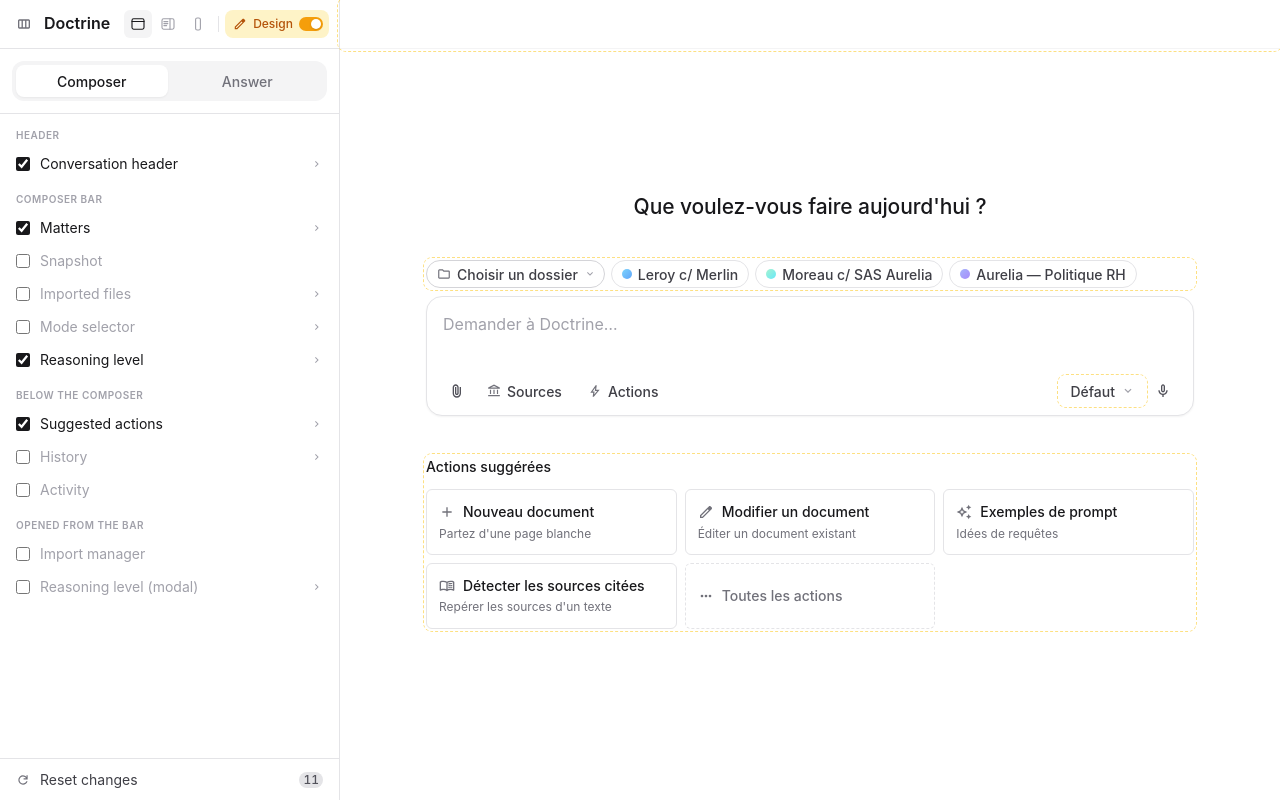
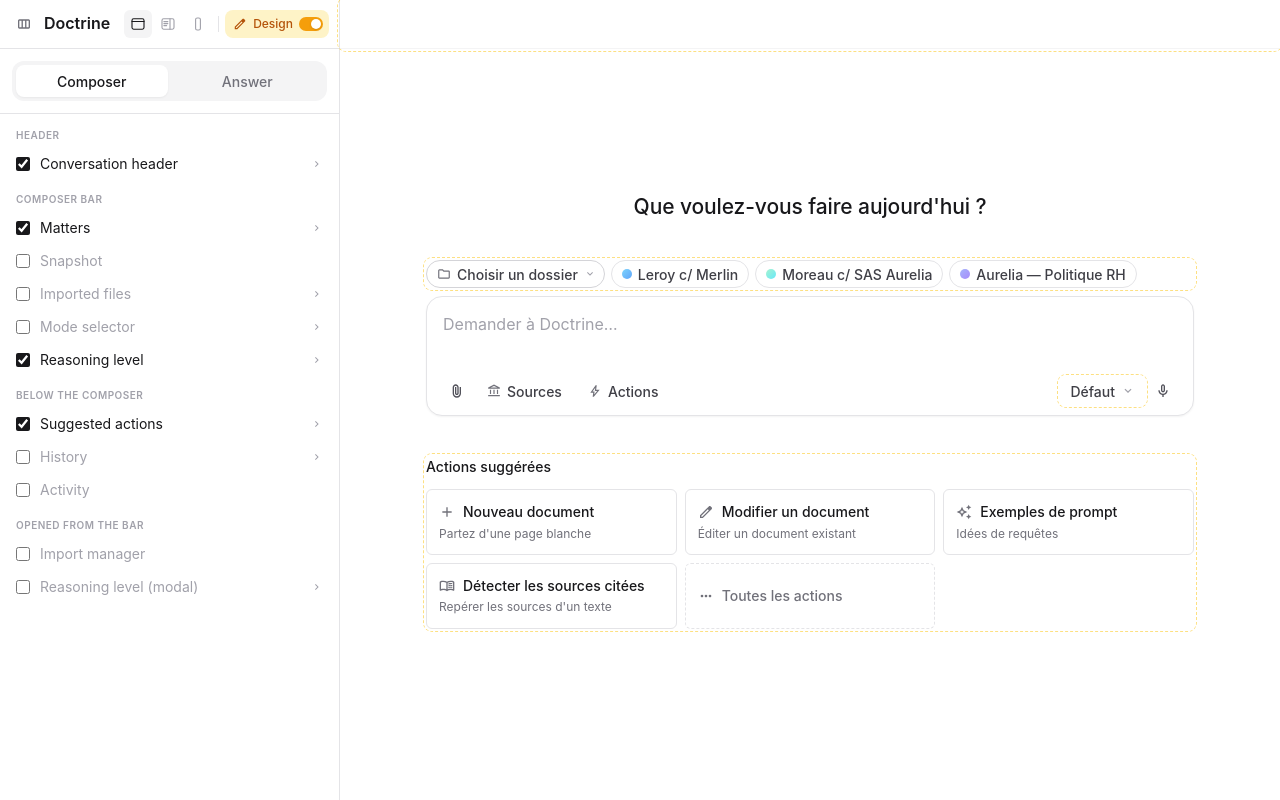
Before and after one commit to tguigue/assistant-2026-lab, a React (Vite) app: page / in a window 1280 px wide. Built offline with nearby package versions, Linux system fonts and the light colour scheme; a web font is replaced by a local one.

Commit message:
Doctrine wordmark resets to defaults; remove bottom Reset row
Co-Authored-By: Claude Opus 4.8 <noreply@anthropic.com>

```diff
--- a/src/components/CompactSettings.tsx
+++ b/src/components/CompactSettings.tsx
@@ -8,7 +8,6 @@ export function CompactSettings({ onCollapse }: { onCollapse?: () => void }) {
   const resetAllPrimitives = useChatbot((s) => s.resetAllPrimitives);
   const designMode = useChatbot((s) => s.highlightMode);
   const toggleDesignMode = useChatbot((s) => s.toggleHighlightMode);
-  const primitives = useChatbot((s) => s.primitives);
   const viewMode = useChatbot((s) => s.viewMode);
   const setViewMode = useChatbot((s) => s.setViewMode);
   // The inspected primitive lives in the store: clicking a primitive ON THE
@@ -27,15 +26,6 @@ export function CompactSettings({ onCollapse }: { onCollapse?: () => void }) {
     ...(surface === 'doc' ? groups.D : []),
   ].filter((p) => !p.chrome); // chrome (e.g. the "+" Context) isn't a configurable primitive
 
-  const modifiedCount = PRIMITIVES.reduce((n, p) => {
-    const v = primitives[p.code];
-    const dirty =
-      v.visible !== p.defaultVisible ||
-      v.variant !== p.defaultVariantId ||
-      (p.content && v.content !== p.content.defaultId);
-    return dirty ? n + 1 : n;
-  }, 0);
-
   return (
     <aside className="w-[340px] shrink-0 bg-white border-r border-zinc-200 flex flex-col min-h-0">
       <div className="flex items-center gap-1.5 px-2.5 py-2.5 border-b border-zinc-200">
@@ -48,7 +38,14 @@ export function CompactSettings({ onCollapse }: { onCollapse?: () => void }) {
             <Icon name="columns" className="size-4" />
           </button>
         )}
-        <div className="flex-1 t-large-semibold text-zinc-900 truncate">Doctrine</div>
+        {/* Clicking the wordmark resets everything to defaults — it's the "home" of the lab. */}
+        <button
+          onClick={resetAllPrimitives}
+          title="Reset everything to defaults"
+          className="flex-1 min-w-0 text-left t-large-semibold text-zinc-900 truncate hover:text-zinc-500 transition-colors"
+        >
+          Doctrine
+        </button>
         {/* All the small lab settings live here, quiet: surface + design mode. */}
         <SurfaceIconGroup />
         <span className="h-4 w-px bg-zinc-200" />
@@ -104,13 +101,6 @@ export function CompactSettings({ onCollapse }: { onCollapse?: () => void }) {
           <ScenarioList />
         )}
       </div>
-
-      {/* Footer — utilities only; disappears entirely when nothing was changed. */}
-      {modifiedCount > 0 && (
-        <div className="shrink-0 border-t border-zinc-200 px-2 py-1">
-          <ResetRow count={modifiedCount} onReset={resetAllPrimitives} />
-        </div>
-      )}
     </aside>
   );
 }
@@ -229,13 +219,6 @@ function ScenarioList() {
   );
 }
 
-/* Edit-scoped tools — quiet, identical "tool row" anatomy: a muted leading
-   icon + regular label + a trailing control. Amber appears only as the active
-   accent on the highlight switch, so the tools never out-shout the content. */
-// Footer rows — small/quiet, below the primary Composer/Answer tabs.
-// Match the primitive rows: same padding / gap / icon box / label scale.
-const FOOT_ROW = 'w-full flex items-center gap-2.5 px-2 py-1.5 rounded-md hover:bg-zinc-50/60 text-left transition-colors';
-
 /* Surface — WHERE the chatbot lives. A classic view-switcher segmented:
    small wireframe glyph beside the label, standard control height. */
 function SurfaceGlyph({ kind }: { kind: Surface }) {
@@ -291,20 +274,6 @@ function SurfaceIconGroup() {
         );
       })}
     </div>
-  );
-}
-
-function ResetRow({ count, onReset }: { count: number; onReset: () => void }) {
-  return (
-    <button onClick={onReset} title={`Reset ${count} modified primitive${count > 1 ? 's' : ''} to defaults`} className={FOOT_ROW}>
-      <span className="inline-grid place-items-center size-3.5 shrink-0 text-zinc-500">
-        <Icon name="refresh" className="size-3.5" />
-      </span>
-      <span className="flex-1 t-base-regular text-zinc-700 truncate">Reset changes</span>
-      <span className="shrink-0 inline-flex items-center justify-center min-w-4 h-4 px-1 rounded-full bg-zinc-200 text-zinc-600 t-small-medium tabular-nums">
-        {count}
-      </span>
-    </button>
   );
 }
 
```
